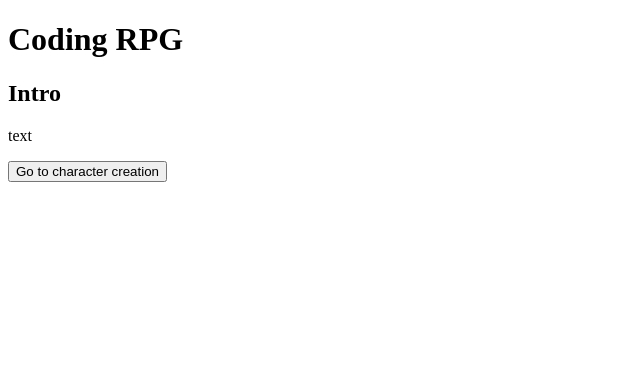
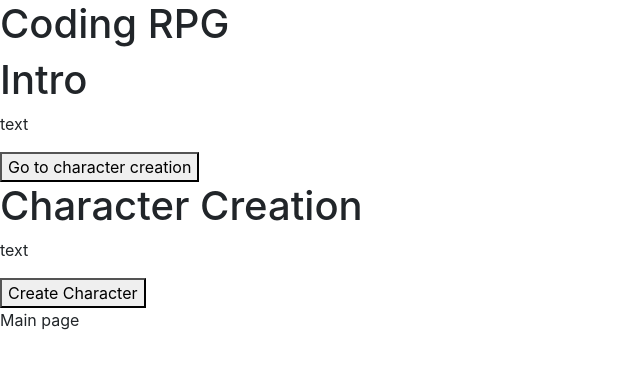
Before and after one commit to wmhunt1/Coding-RPG, a React (Create React App) app in the folder coding-rpg/: page / in a window 1280 px wide. Shown: the top 368 px of the page, without its empty margins (0-640 px from the left). Built offline with nearby package versions, Linux system fonts and the light colour scheme.

Commit message:
starting over with react conditional render

```diff
--- a/coding-rpg/package.json
+++ b/coding-rpg/package.json
@@ -6,6 +6,7 @@
     "@testing-library/jest-dom": "^4.2.4",
     "@testing-library/react": "^9.5.0",
     "@testing-library/user-event": "^7.2.1",
+    "bootstrap": "^4.5.3",
     "react": "^16.14.0",
     "react-dom": "^16.14.0",
     "react-scripts": "3.4.3"
--- a/coding-rpg/src/App.js
+++ b/coding-rpg/src/App.js
@@ -1,5 +1,6 @@
 import React from "react";
 import Game from "./components/Game.js";
+import 'bootstrap/dist/css/bootstrap.min.css';
 
 const App = () => <Game />;
 export default App;
--- a/coding-rpg/src/components/Game.js
+++ b/coding-rpg/src/components/Game.js
@@ -4,61 +4,14 @@ import CharacterCreation from "./pages/CharacterCreation";
 import Main from "./pages/Main";
 import Title from "./Title";
 
-class Game extends Component {
-    constructor (props){
-        super(props);
-        // this.handleMain = this.handleMain.bind(this);
-        // this.handleCreate = this.handleCreate.bind(this);
-        this.state = {current: "Intro"}
-    };
-    handlePageChange = page => {
-        this.setstate({current: page})
-    }
-    // handleCreate (){
-    //     this.setstate({current: "Create"})
-    // }
-    // handleMain (){
-    //     this.setstate({current: "Main"})
-    // }
-    // renderPage = () => {
-    //     if (this.state.current === "Main") {
-    //       return <Main />;
-    //     } else if (this.state.current === "Create") {
-    //       return <CharacterCreation />;
-    //     } else {
-    //       return <Intro />;
-    //     }
-    //   };
-    render (){
-        const {current} = this.state.current;
-        let content;
-        if (current === "Main"){
-            // current = <Main/>;
-            content = <Main onClick={this.handlePageChange} />;
-        }
-        else if (current === "Create")
-        {
-            // current = <CharacterCreation/>;
-            content = <CharacterCreation onClick={this.handlePageChange} />;
-        }
-        else
-        {
-            content = <Intro/>;
-        }
-        return (
-            <div>
-        <Title/>
-        {content}
-        </div>
-        );
-        // return (
-        //     <div>
-        //         <Title
-        //         current={this.state.current}
-        //         handleChange={this.handleChange}/>
-        //          {this.renderPage()}
-        //     </div>
-        // );
-    }
+function Game() {
+return (
+  <div>
+    <h1>Coding RPG</h1>
+    <Intro/>
+    <CharacterCreation/>
+    <Main/>
+  </div>
+)
 }
 export default Game;
--- a/coding-rpg/src/components/pages/CharacterCreation.js
+++ b/coding-rpg/src/components/pages/CharacterCreation.js
@@ -9,7 +9,6 @@ function CharacterCreation (props)
             <p>text</p>
         </article>
         <button
-            onClick={() => props.handlePageChange("Main")}
          >Create Character</button>
     </section>
     );
--- a/coding-rpg/src/components/pages/Intro.js
+++ b/coding-rpg/src/components/pages/Intro.js
@@ -8,7 +8,6 @@ function Intro(props) {
             <p>text</p>
         </article>
         <button
-        onClick={() => props.handlePageChange("Create")}
         >Go to character creation
         </button>
     </section>
```
Also changed, not shown: 1 other file (tests, documents, lock files or other folders).
